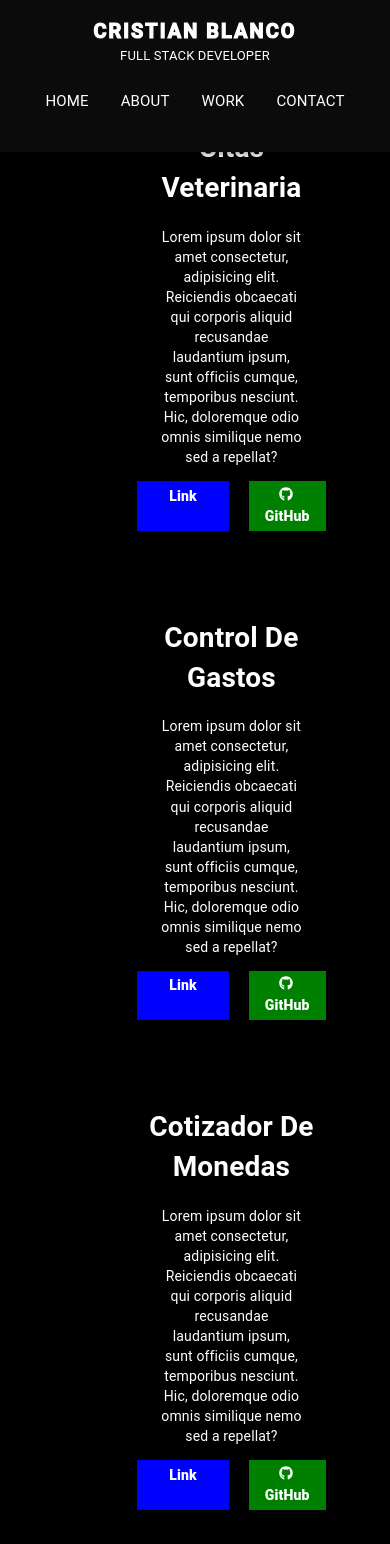
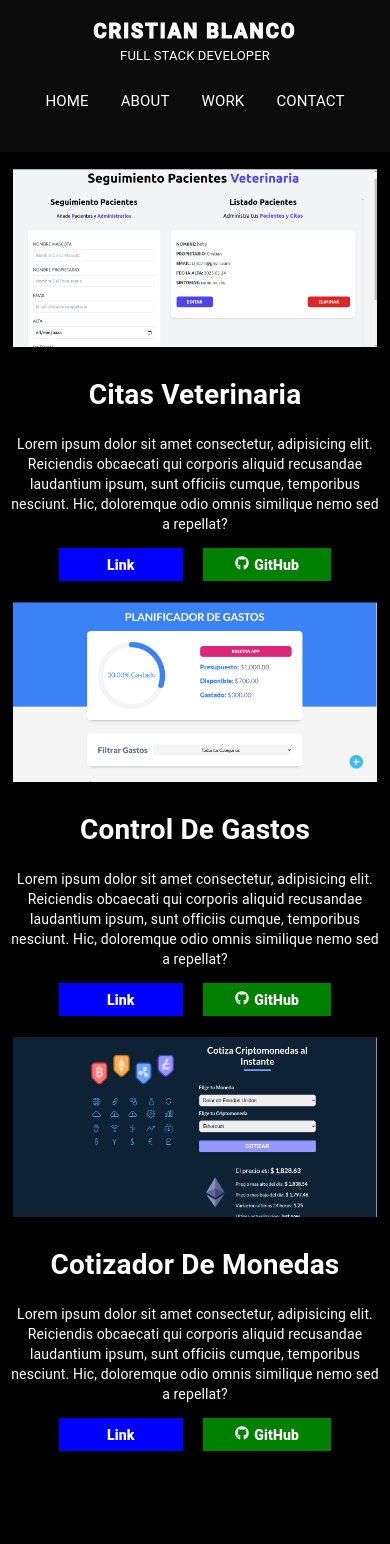
Before and after one commit to cristian-23/Portfolio, a React (Vite) app: page /work in a window 390 px wide. After the commit the page ends 1459 px from the top, so only its background shows below. Built offline with nearby package versions, Linux system fonts and the light colour scheme.

Commit message:
responsive work

```diff
--- a/src/components/Work.jsx
+++ b/src/components/Work.jsx
@@ -20,13 +20,13 @@ const Item = styled(Paper)(({ theme }) => ({
 export default function RowAndColumnSpacing() {
   return (
     <Box sx={{ width: '100%', display:"flex",justifyContent:"center", marginTop:"5%", marginBottom:"5%"}}>
-      <Grid  className= "conteine-card-work" container  columnSpacing={{ sm: 10, md:4}}>
-        <Grid sx={{padding:"1rem 5rem"}} xs={12}>
+      <Grid  className= "conteiner-card-work" container  columnSpacing={{ xs: 12, md:4}}>
+        <Grid sx={{padding:{md:"1rem 5rem", sx:"0rem"}}} xs={12}>
           <Item className='iten-work'>
             <div >
               <img style={{padding:"5px"}} src={citasVeterinaria} alt="" width="100%" height="100%"/>
             </div>
-            <div style={{padding:"10px"}}>
+            <div>
               <h1 style={{color:"white"}}>Citas Veterinaria</h1>
             <p className='text-card-work'>Lorem ipsum dolor sit amet consectetur, adipisicing elit. Reiciendis obcaecati qui corporis aliquid recusandae laudantium ipsum, sunt officiis cumque, temporibus nesciunt. Hic, doloremque odio omnis similique nemo sed a repellat?</p>
             <div className="conteiner-links-works">
@@ -37,12 +37,12 @@ export default function RowAndColumnSpacing() {
             </div>
           </Item>
         </Grid>
-        <Grid sx={{padding:"1rem 5rem"}} xs={12}>
+        <Grid sx={{padding:{md:"1rem 5rem", sx:"0rem"}}} xs={12}>
         <Item className='iten-work'>
             <div>
               <img style={{padding:"5px"}} src={controlDeGastos} alt="" width="100%" height="100%"/>
             </div>
-            <div style={{padding:"10px"}}>
+            <div>
               <h1 style={{color:"white"}}>Control De Gastos</h1>
             <p className='text-card-work'>Lorem ipsum dolor sit amet consectetur, adipisicing elit. Reiciendis obcaecati qui corporis aliquid recusandae laudantium ipsum, sunt officiis cumque, temporibus nesciunt. Hic, doloremque odio omnis similique nemo sed a repellat?</p>
             <div className="conteiner-links-works">
@@ -53,12 +53,12 @@ export default function RowAndColumnSpacing() {
 
           </Item>
         </Grid>
-        <Grid sx={{padding:"1rem 5rem"}}  xs={12}>
+        <Grid sx={{padding:{md:"1rem 5rem", sx:"0rem"}}}  xs={12}>
         <Item className='iten-work'>
             <div>
               <img style={{padding:"5px"}} src={cotizadorDeMonedas} alt="" width="100%" height="100%"/>
             </div>
-            <div style={{padding:"10px"}}>
+            <div>
               <h1 style={{color:"white"}}>Cotizador De Monedas</h1>
             <p className='text-card-work'>Lorem ipsum dolor sit amet consectetur, adipisicing elit. Reiciendis obcaecati qui corporis aliquid recusandae laudantium ipsum, sunt officiis cumque, temporibus nesciunt. Hic, doloremque odio omnis similique nemo sed a repellat?</p>
              <div className="conteiner-links-works">
--- a/src/styles/Work.css
+++ b/src/styles/Work.css
@@ -1,10 +1,36 @@
+.conteiner-card-work{
+   width: 85%;
+}
+@media(max-width:700px){
+   .conteiner-card-work{
+      width: 100% !important;
+      margin-top: 5rem !important;
+   }
+   .css-1tbev19-MuiGrid2-root {
+      padding: 0 !important;
+   }
+}
 .iten-work{
-   display:flex;
    background-color: black !important;
-
 }
-.conteine-card-work{
-   width: 85%;
+@media(min-width:700px){
+   .iten-work{
+      display:flex;
+      background-color: black !important;
+   }
+}
+.conteiner-links-works{
+   display: flex;
+   justify-content: center;
+}
+.text-card-work{
+   padding: 0px 20px;
+   color: white;
+}
+@media(max-width:700px){
+   .text-card-work{
+      padding: 0px ;
+   }
 }
 .enlace-work{
    text-decoration: none;
@@ -14,6 +40,11 @@
    font-weight: 900;
    margin-right: 20px;
 }
+@media(max-width:700px){
+   .enlace-work{
+      padding: .4rem 3rem;
+   }
+}
 .enlace-github-work{
    background-color: green;
    text-decoration: none;
@@ -21,11 +52,8 @@
    padding: .3rem 1rem;
    font-weight: 900;
 }
-.conteiner-links-works{
-   display: flex;
-   justify-content: center;
+@media(max-width:700px){
+   .enlace-github-work{
+      padding: .4rem 2rem;
+   }
 }
-.text-card-work{
-   padding: 0px 20px;
-   color: white;
-}
```
